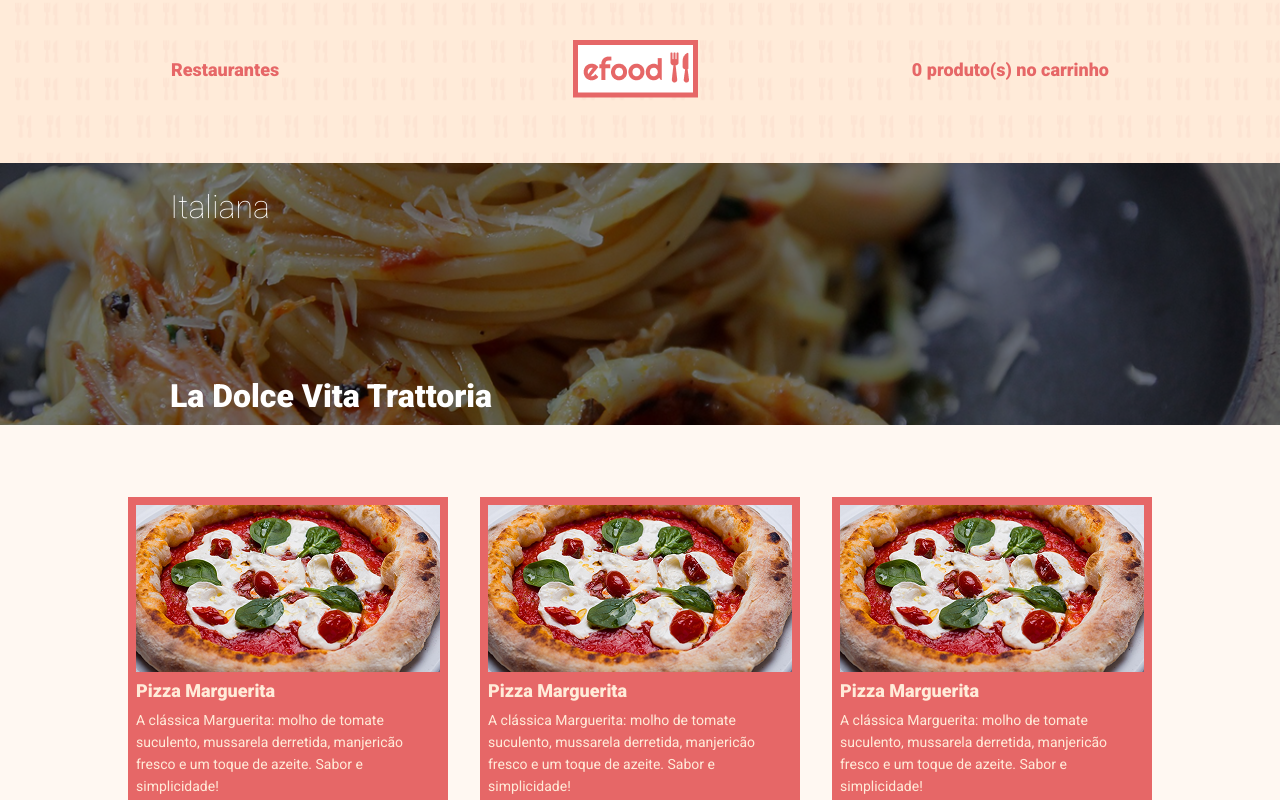
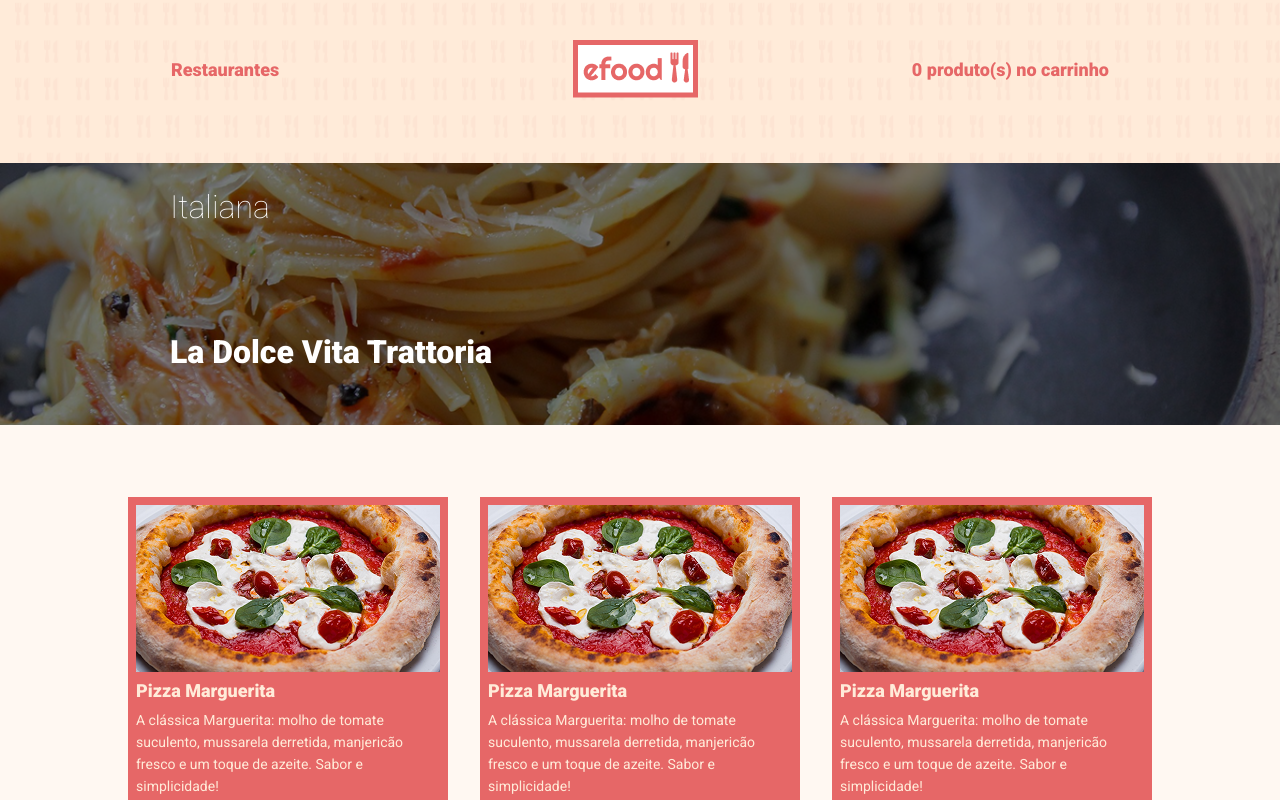
Before and after one commit to pedroeso/efood, a React (Create React App) app: page /categories in a window 1280 px wide. Shown: the top 800 px of the page. Built offline with nearby package versions, Linux system fonts and the light colour scheme; a web font is replaced by a local one.

Commit message:
(Falta alinhar o texto do banner)

```diff
--- a/src/components/Header/styles.ts
+++ b/src/components/Header/styles.ts
@@ -66,7 +66,7 @@ export const FundoTexto = styled.h3`
   color: #ffffff; // ou outra cor que contraste com a imagem
   font-size: 32px;
   font-weight: 900;
-  padding-top: 214px;
+  padding-top: 170px;
   padding-bottom: 32px;
   padding-left: 170px;
 `
```
